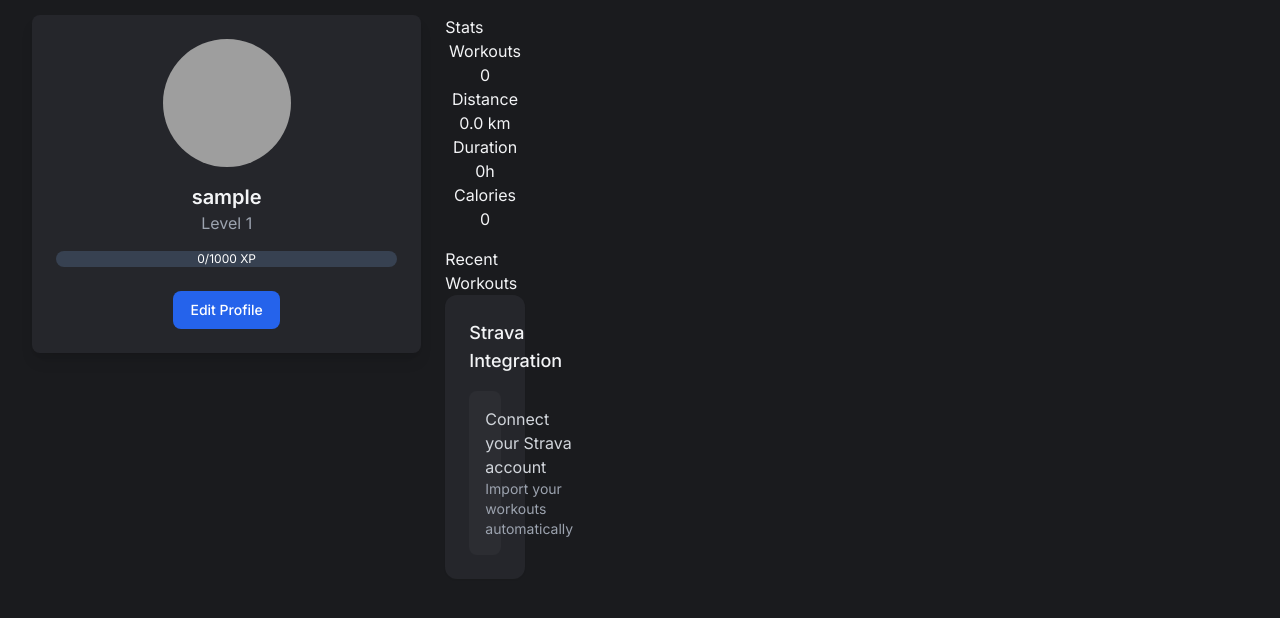
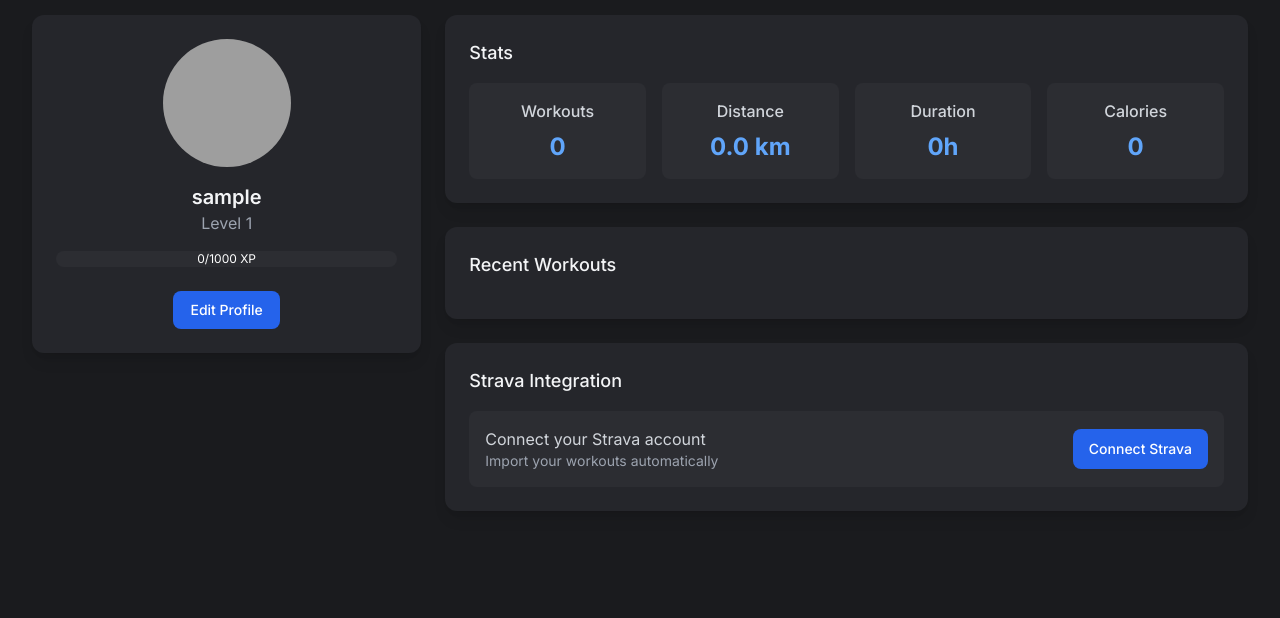
Before and after one commit to EvanRiekel19/Fitness-Leveling, a Flask app: page /profile in a window 1280 px wide. Shown: the part 65-683 px from the top of the page. Run offline with Flask 3, Linux system fonts and the light colour scheme; the visitor is signed in with stand-in values (Sample User, id 1); data that the repository does not hold is empty; some libraries are stand-ins or nearby versions; grey boxes are pictures that could not be loaded.

Commit message:
Fix profile page UI with consistent Tailwind CSS styling

```diff
--- a/app/templates/profile/index.html
+++ b/app/templates/profile/index.html
@@ -7,7 +7,7 @@
     <div class="grid grid-cols-1 md:grid-cols-12 gap-6">
         <!-- Profile Card -->
         <div class="md:col-span-4">
-            <div class="bg-dark-surface rounded-lg shadow-lg overflow-hidden">
+            <div class="bg-dark-surface rounded-xl shadow-lg overflow-hidden">
                 <div class="p-6 text-center">
                     <img src="{{ user.get_avatar_url() }}"
                          class="w-32 h-32 rounded-full mx-auto mb-4 object-cover bg-dark-hover"
@@ -17,8 +17,8 @@
 
                     <!-- XP Progress Bar -->
                     <div class="mt-4 relative">
-                        <div class="bg-gray-700 rounded-full h-4 overflow-hidden">
-                            <div class="bg-blue-500 h-full rounded-full transition-all duration-300 ease-in-out"
+                        <div class="bg-dark-hover rounded-full h-4 overflow-hidden">
+                            <div class="bg-blue-600 h-full rounded-full transition-all duration-300 ease-in-out"
                                  style="width: {{ (user.xp / (user.level * 1000)) * 100 }}%"></div>
                         </div>
                         <div class="absolute inset-0 flex items-center justify-center text-xs text-white">
@@ -39,58 +39,61 @@
                 </div>
             </div>
         </div>
-        <div class="col-md-8">
-            <div class="card mb-4">
-                <div class="card-header">
-                    <h4>Stats</h4>
+
+        <!-- Stats and Recent Activity -->
+        <div class="md:col-span-8 space-y-6">
+            <!-- Stats Grid -->
+            <div class="bg-dark-surface rounded-xl shadow-lg p-6">
+                <h4 class="text-lg font-medium text-gray-100 mb-4">Stats</h4>
+                <div class="grid grid-cols-2 md:grid-cols-4 gap-4">
+                    <div class="bg-dark-hover rounded-lg p-4 text-center">
+                        <h5 class="text-gray-300 font-medium mb-2">Workouts</h5>
+                        <p class="text-2xl font-bold text-blue-400">{{ user.total_workouts or 0 }}</p>
                     </div>
-                <div class="card-body">
-                    <div class="row">
-                        <div class="col-md-3 text-center">
-                            <h5>Workouts</h5>
-                            <p class="h3">{{ user.total_workouts }}</p>
+                    <div class="bg-dark-hover rounded-lg p-4 text-center">
+                        <h5 class="text-gray-300 font-medium mb-2">Distance</h5>
+                        <p class="text-2xl font-bold text-blue-400">{{ "%.1f"|format(user.total_distance or 0) }} km</p>
                     </div>
-                        <div class="col-md-3 text-center">
-                            <h5>Distance</h5>
-                            <p class="h3">{{ "%.1f"|format(user.total_distance) }} km</p>
+                    <div class="bg-dark-hover rounded-lg p-4 text-center">
+                        <h5 class="text-gray-300 font-medium mb-2">Duration</h5>
+                        <p class="text-2xl font-bold text-blue-400">{{ (user.total_duration or 0) // 60 }}h</p>
                     </div>
-                        <div class="col-md-3 text-center">
-                            <h5>Duration</h5>
-                            <p class="h3">{{ user.total_duration // 60 }}h</p>
-                        </div>
-                        <div class="col-md-3 text-center">
-                            <h5>Calories</h5>
-                            <p class="h3">{{ user.total_calories }}</p>
+                    <div class="bg-dark-hover rounded-lg p-4 text-center">
+                        <h5 class="text-gray-300 font-medium mb-2">Calories</h5>
+                        <p class="text-2xl font-bold text-blue-400">{{ user.total_calories or 0 }}</p>
                     </div>
                 </div>
             </div>
-            </div>
-            <div class="card">
-                <div class="card-header">
-                    <h4>Recent Workouts</h4>
-                </div>
-                <div class="card-body">
+
+            <!-- Recent Workouts -->
+            <div class="bg-dark-surface rounded-xl shadow-lg p-6">
+                <h4 class="text-lg font-medium text-gray-100 mb-4">Recent Workouts</h4>
                 {% if user.workouts %}
-                    <div class="list-group">
+                <div class="space-y-4">
                     {% for workout in user.workouts[:5] %}
                     <a href="{{ url_for('workout.view', workout_id=workout.id) }}"
-                           class="list-group-item list-group-item-action">
-                            <div class="d-flex w-100 justify-content-between">
-                                <h5 class="mb-1">{{ workout.name }}</h5>
-                                <small>{{ workout.date.strftime('%Y-%m-%d') }}</small>
+                       class="block bg-dark-hover rounded-lg p-4 hover:bg-opacity-75 transition-colors">
+                        <div class="flex justify-between items-start">
+                            <div>
+                                <h5 class="text-gray-100 font-medium">{{ workout.name }}</h5>
+                                <p class="text-sm text-gray-400">{{ workout.date.strftime('%Y-%m-%d') }}</p>
                             </div>
-                            <p class="mb-1">{{ workout.description }}</p>
+                            <span class="text-blue-400">+{{ workout.xp_earned }} XP</span>
+                        </div>
+                        {% if workout.description %}
+                        <p class="mt-2 text-sm text-gray-400">{{ workout.description }}</p>
+                        {% endif %}
                     </a>
                     {% endfor %}
                 </div>
                 {% else %}
-                    <p class="text-muted">No workouts yet. Start your fitness journey!</p>
+                <p class="text-gray-400 text-center py-4">No workouts yet. Start your fitness journey!</p>
                 {% endif %}
             </div>
-            </div>
+
             <!-- Strava Integration -->
-            <div class="bg-dark-surface rounded-xl shadow-sm p-6">
-                <h2 class="text-lg font-medium text-gray-100 mb-4">Strava Integration</h2>
+            <div class="bg-dark-surface rounded-xl shadow-lg p-6">
+                <h4 class="text-lg font-medium text-gray-100 mb-4">Strava Integration</h4>
                 {% if current_user.strava_access_token %}
                 <div class="flex flex-col sm:flex-row items-start sm:items-center justify-between space-y-4 sm:space-y-0 bg-dark-hover rounded-lg p-4">
                     <div>
@@ -98,25 +101,28 @@
                         <p class="text-sm text-gray-400">Last synced: {{ current_user.strava_last_sync.strftime('%Y-%m-%d %H:%M') if current_user.strava_last_sync else 'Never' }}</p>
                     </div>
                     <div class="flex w-full sm:w-auto space-x-3">
-                            <a href="{{ url_for('strava.sync') }}" class="flex-1 sm:flex-none inline-flex items-center justify-center px-4 h-10 text-sm font-medium rounded-lg text-white bg-blue-600 hover:bg-blue-700 transition-colors">
+                        <a href="{{ url_for('strava.sync') }}"
+                           class="flex-1 sm:flex-none inline-flex items-center justify-center px-4 h-10 text-sm font-medium rounded-lg text-white bg-blue-600 hover:bg-blue-700 transition-colors">
                             Sync Now
                         </a>
-                            <a href="{{ url_for('strava.disconnect') }}" class="flex-1 sm:flex-none inline-flex items-center justify-center px-4 h-10 text-sm font-medium rounded-lg text-red-400 border border-red-600 hover:bg-red-900 hover:text-white transition-colors">
+                        <a href="{{ url_for('strava.disconnect') }}"
+                           class="flex-1 sm:flex-none inline-flex items-center justify-center px-4 h-10 text-sm font-medium rounded-lg text-red-400 border border-red-600 hover:bg-red-900 hover:text-white transition-colors">
                             Disconnect
                         </a>
                     </div>
                 </div>
                 {% else %}
-                    <div class="flex flex-col sm:flex-row items-start sm:items-center justify-between space-y-4 sm:space-y-0 bg-dark-hover rounded-lg p-4">
+                <div class="bg-dark-hover rounded-lg p-4">
+                    <div class="flex flex-col sm:flex-row items-start sm:items-center justify-between space-y-4 sm:space-y-0">
                         <div>
                             <p class="text-gray-300">Connect your Strava account</p>
                             <p class="text-sm text-gray-400">Import your workouts automatically</p>
                         </div>
-                        {# Temporarily disabled Strava integration
-                        <a href="{{ url_for('strava.connect') }}" class="w-full sm:w-auto inline-flex items-center justify-center px-4 h-10 text-sm font-medium rounded-lg text-white bg-blue-600 hover:bg-blue-700 transition-colors">
+                        <a href="{{ url_for('strava.connect') }}"
+                           class="w-full sm:w-auto inline-flex items-center justify-center px-4 h-10 text-sm font-medium rounded-lg text-white bg-blue-600 hover:bg-blue-700 transition-colors">
                             Connect Strava
                         </a>
-                        #}
+                    </div>
                 </div>
                 {% endif %}
             </div>
```
Lines whose indentation alone changed are shown as unchanged.
